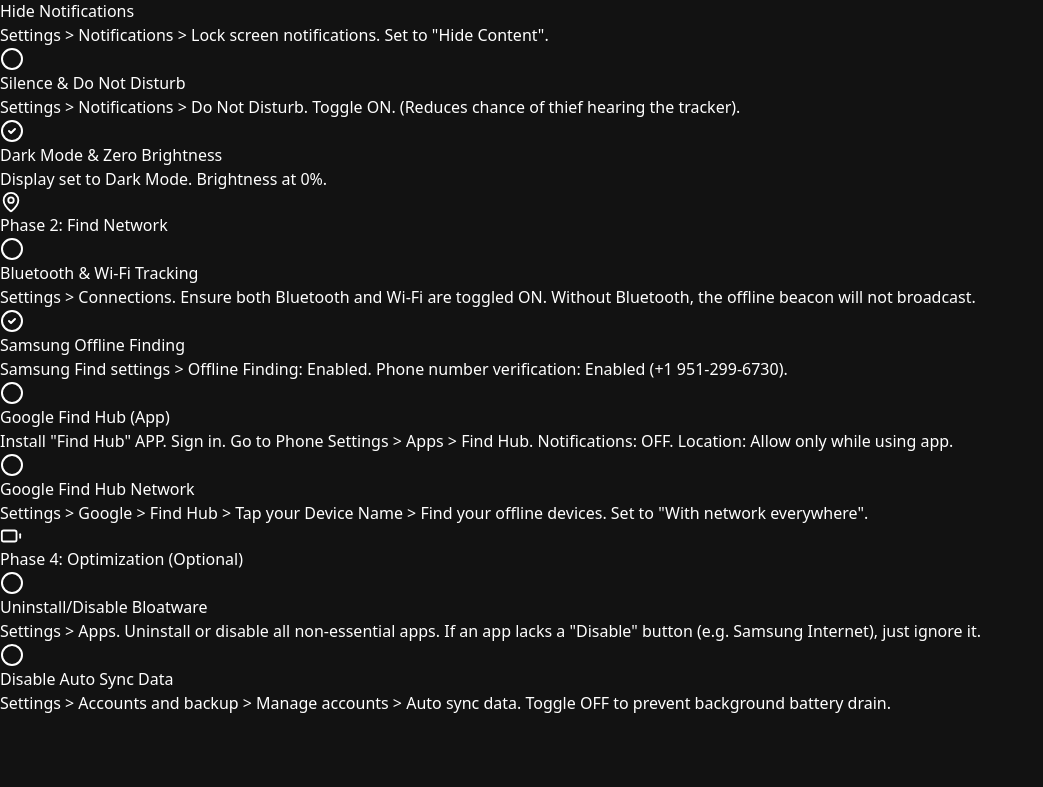
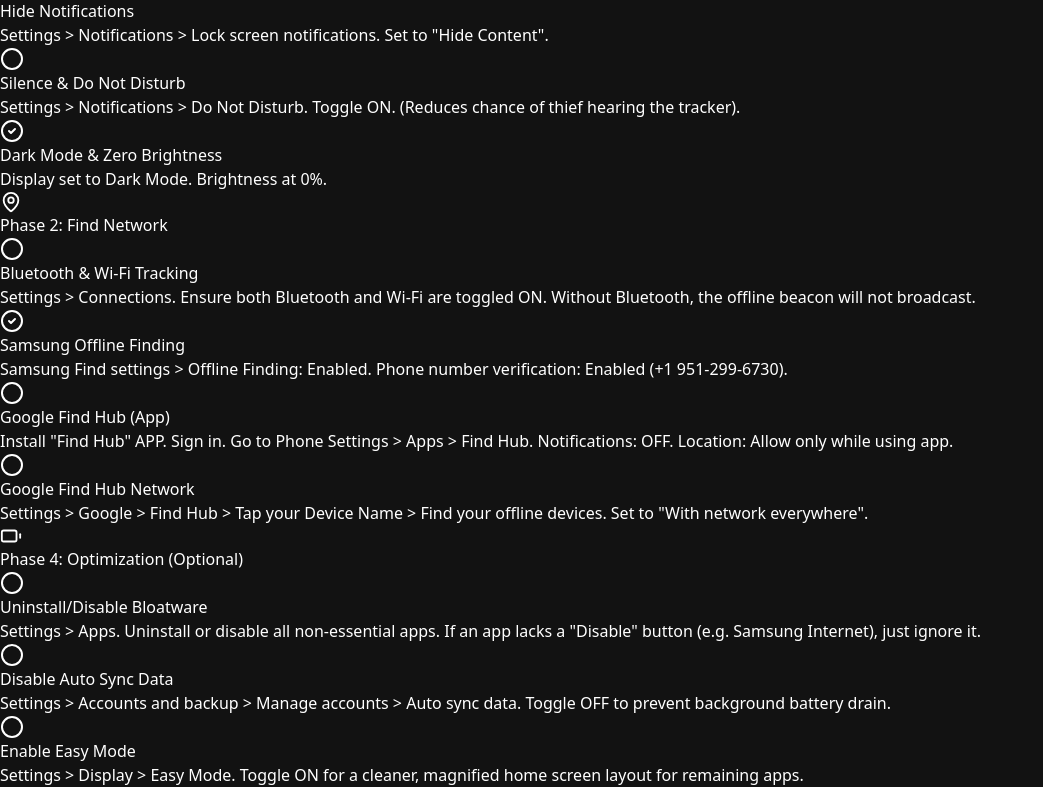
Before and after one commit to KeithOwns/lophone, a React (Vite) app: page / in a window 1280 px wide. Shown: the part 879-1666 px from the top of the page, without its empty margins (0-1043 px from the left). Before the commit the page ends 1594 px from the top, so only its background shows below. Built offline with nearby package versions, Linux system fonts and the light colour scheme.

Commit message:
feat: Add Easy Mode toggle to Phase 4 Optimization

```diff
--- a/src/App.jsx
+++ b/src/App.jsx
@@ -19,6 +19,7 @@
     { id: 10, phase: 1, title: 'Dark Mode & Zero Brightness', desc: 'Display set to Dark Mode. Brightness at 0%.', completed: true },
     { id: 22, phase: 4, title: 'Uninstall/Disable Bloatware', desc: 'Settings > Apps. Uninstall or disable all non-essential apps. If an app lacks a "Disable" button (e.g. Samsung Internet), just ignore it.', completed: false },
     { id: 23, phase: 4, title: 'Disable Auto Sync Data', desc: 'Settings > Accounts and backup > Manage accounts > Auto sync data. Toggle OFF to prevent background battery drain.', completed: false },
+    { id: 24, phase: 4, title: 'Enable Easy Mode', desc: 'Settings > Display > Easy Mode. Toggle ON for a cleaner, magnified home screen layout for remaining apps.', completed: false },
     { id: 21, phase: 2, title: 'Bluetooth & Wi-Fi Tracking', desc: 'Settings > Connections. Ensure both Bluetooth and Wi-Fi are toggled ON. Without Bluetooth, the offline beacon will not broadcast.', completed: false },
     { id: 11, phase: 2, title: 'Samsung Offline Finding', desc: 'Samsung Find settings > Offline Finding: Enabled. Phone number verification: Enabled (+1 951-299-6730).', completed: true },
     { id: 12, phase: 2, title: 'Google Find Hub (App)', desc: 'Install "Find Hub" APP. Sign in. Go to Phone Settings > Apps > Find Hub. Notifications: OFF. Location: Allow only while using app.', completed: false },
```
